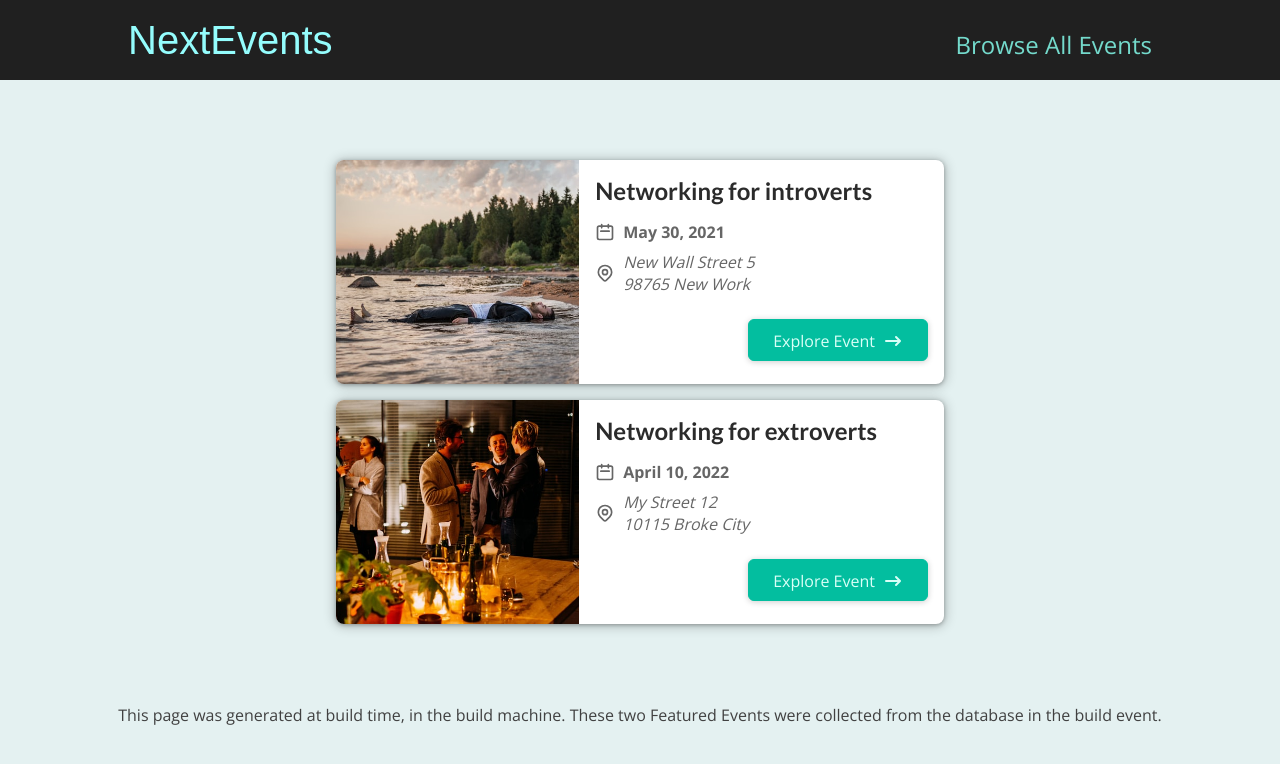
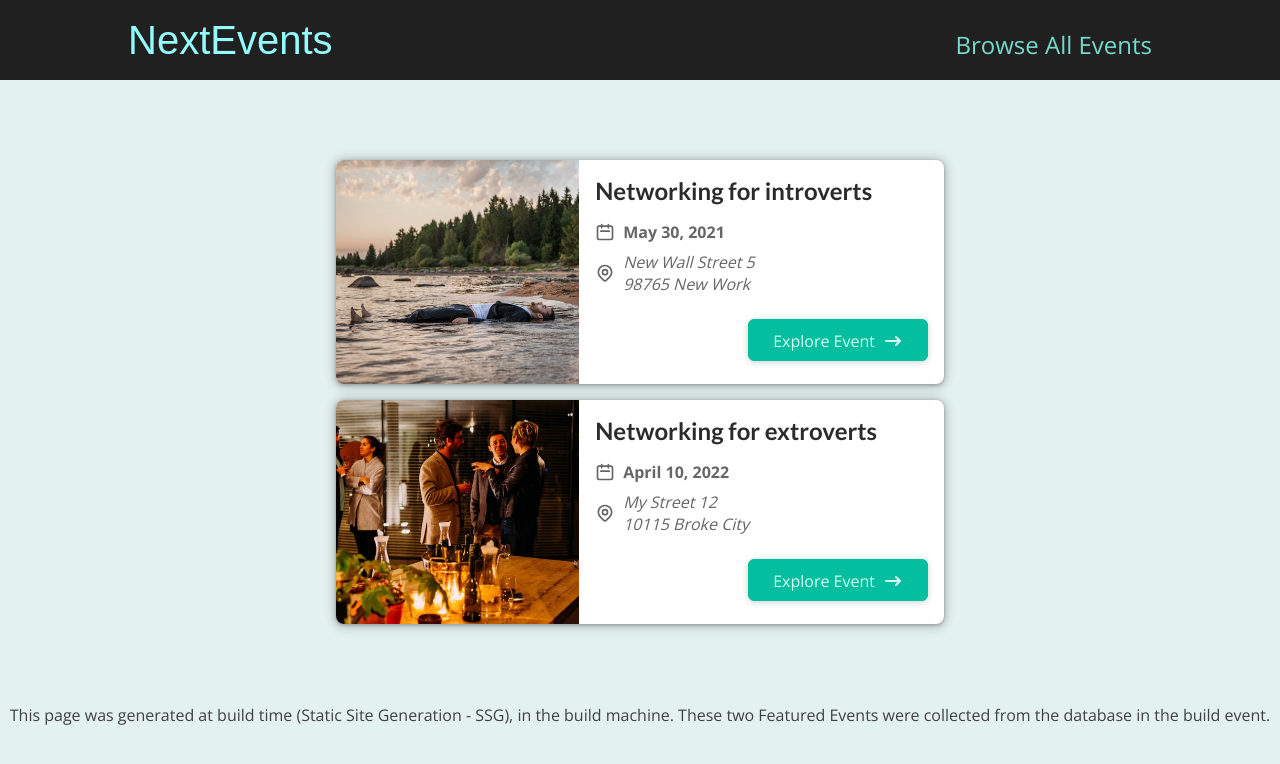
Before and after one commit to DenysLins/next-react-udemy, a Next.js app in the folder nextjs-course/: page / in a window 1280 px wide. Shown: the top 764 px of the page. Built offline with nearby package versions, Linux system fonts and the light colour scheme.

Commit message:
Change page generation info

```diff
--- a/nextjs-course/pages/events/index.tsx
+++ b/nextjs-course/pages/events/index.tsx
@@ -17,8 +17,9 @@ export default function EventsPage (props) {
       <EventSearch onSearch={findEventsHandler} />
       <EventList events={events}></EventList>
       <div className="center">
-        This page was generated at build time, in the build machine. These three
-        Events were collected from the database in the build event.
+        This page was generated at build time (Static Site Generation - SSG), in
+        the build machine. These three Events were collected from the database
+        in the build event.
       </div>
     </div>
   )
--- a/nextjs-course/pages/index.tsx
+++ b/nextjs-course/pages/index.tsx
@@ -9,8 +9,9 @@ export default function Home (props) {
     <Fragment>
       <EventList events={featuredEvents} />
       <div className="center">
-        This page was generated at build time, in the build machine. These two
-        Featured Events were collected from the database in the build event.
+        This page was generated at build time (Static Site Generation - SSG), in
+        the build machine. These two Featured Events were collected from the
+        database in the build event.
       </div>
     </Fragment>
   )
```
